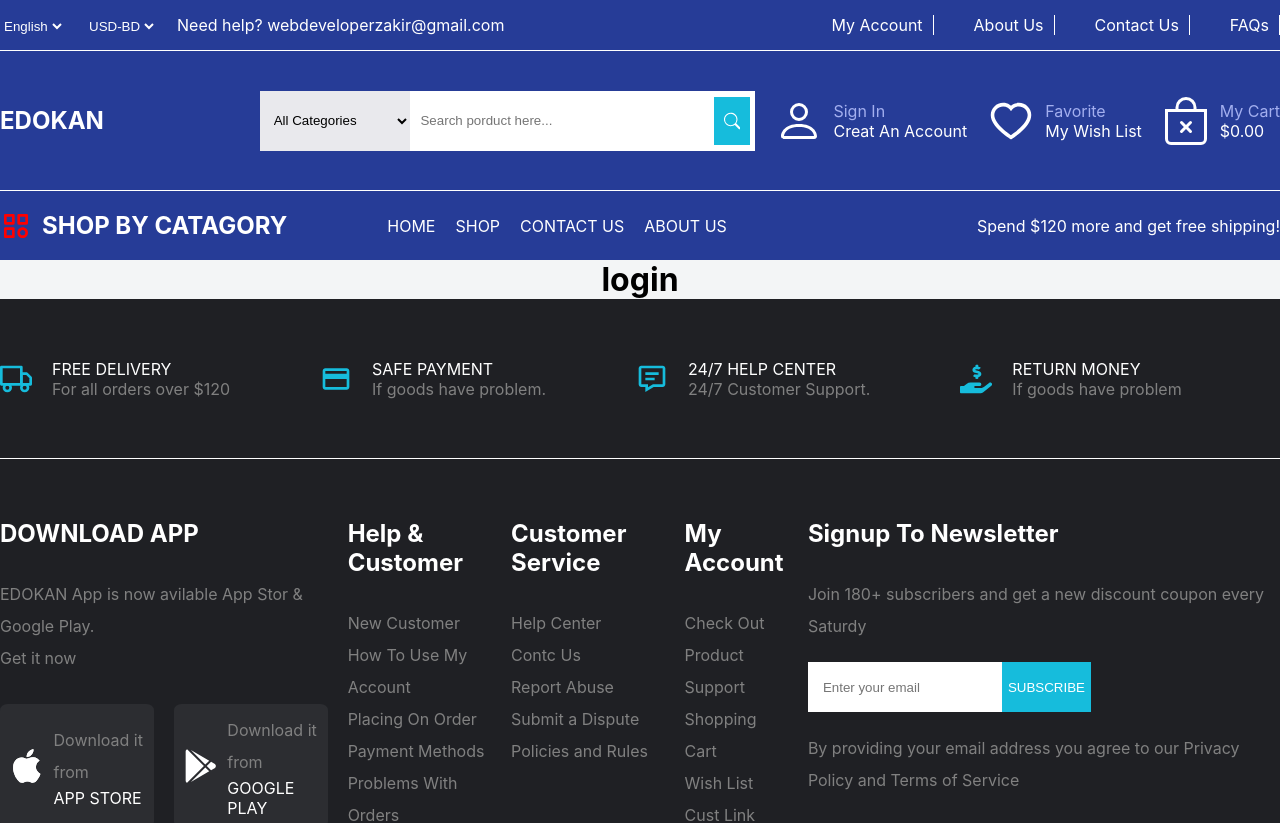
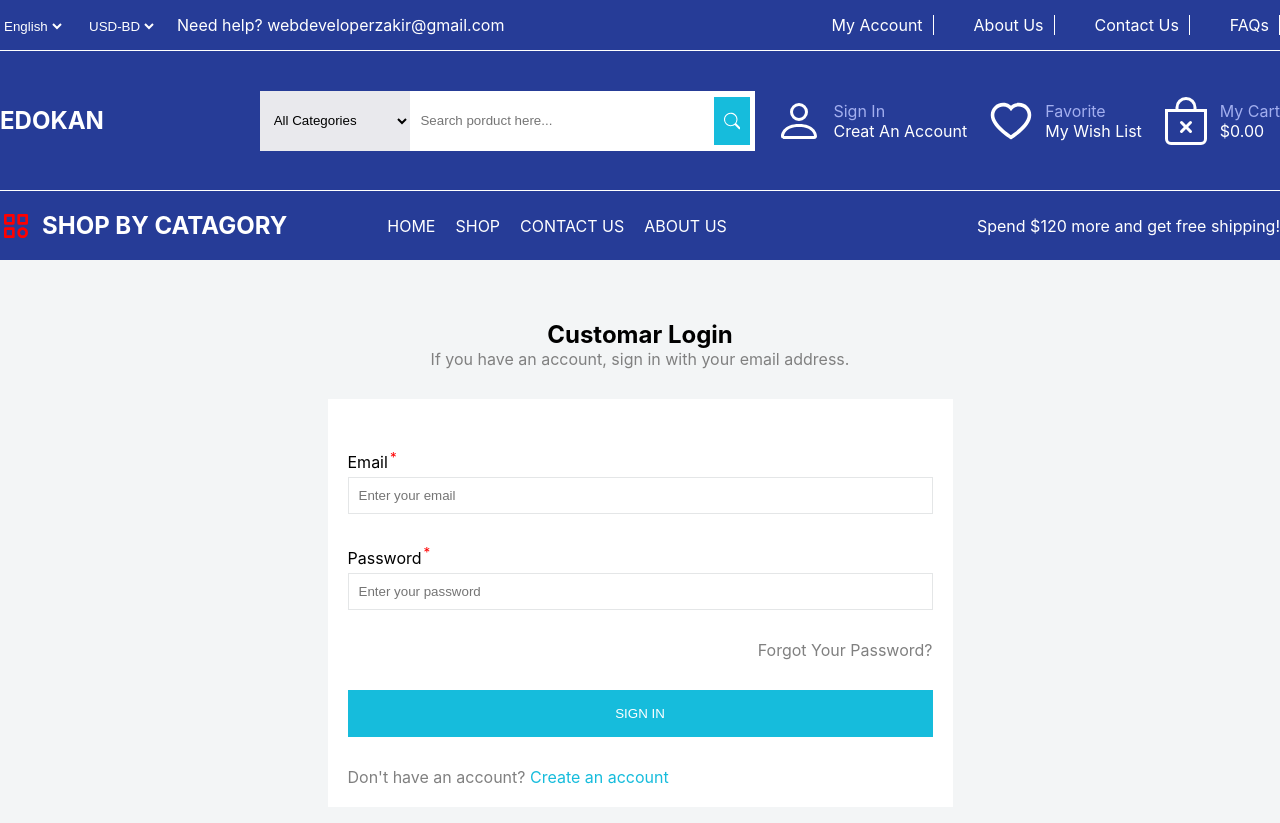
Before and after one commit to zakiralhasan/edokan, a React (Create React App) app: page /login in a window 1280 px wide. Shown: the top 823 px of the page. Built offline with nearby package versions, Linux system fonts and the light colour scheme.

Commit message:
feat:login page added
login page design done

```diff
--- a/package.json
+++ b/package.json
@@ -8,6 +8,7 @@
     "@testing-library/user-event": "^13.5.0",
     "react": "^18.2.0",
     "react-dom": "^18.2.0",
+    "react-hook-form": "^7.43.3",
     "react-icons": "^4.7.1",
     "react-router-dom": "^6.8.2",
     "react-scripts": "5.0.1",
--- a/src/App.js
+++ b/src/App.js
@@ -7,7 +7,6 @@
   return (
     <div className="App">
       <RouterProvider router={router}></RouterProvider>
-
     </div>
   );
 }
--- a/src/pages/home-page/Home.js
+++ b/src/pages/home-page/Home.js
@@ -1,6 +1,4 @@
 import React from 'react';
-import Navbar from '../shared/nav-bar/Navbar';
-import Footer from '../shared/footer/Footer';
 import BannerSection from './BannerSection';
 import BestSellingSection from './BestSellingSection';
 import FlashDealSection from './FlashDealSection';
--- a/src/pages/login-page/Login.js
+++ b/src/pages/login-page/Login.js
@@ -1,9 +1,53 @@
 import React from 'react';
+import { useForm } from 'react-hook-form';
+import { Link } from 'react-router-dom';
 
 const Login = () => {
+    const { register, handleSubmit, reset } = useForm();
+
+    const handlLoginForm = (data) => {
+
+    }
     return (
-        <div>
-            <h1>login</h1>
+        <div className='login-form-container'>
+            <form onSubmit={handleSubmit(handlLoginForm)}>
+                <div className='login-form-container__content'>
+                    <div className='login-form-container__content__top-section'>
+                        <h2>Customar Login</h2>
+                        <p>If you have an account, sign in with your email address.</p>
+                    </div>
+                    <div className='login-form-container__content__bottom-section'>
+                        <div>
+                            <label>
+                                <span className="">Email<sup className="starlabel">*</sup></span>
+                            </label>
+                            <input
+                                type="email"
+                                {...register("email")}
+                                className=""
+                                placeholder='Enter your email'
+                                required
+                            />
+                        </div>
+                        <div>
+                            <label>
+                                <span >Password<sup className="starlabel">*</sup></span>
+                            </label>
+                            <input
+                                type="password"
+                                {...register("password")}
+                                className=""
+                                placeholder='Enter your password'
+                                required
+                            />
+                        </div>
+                        <p className='bottom-section__forgot-pass'>Forgot Your Password?</p>
+                        <button>SIGN IN</button>
+                        <p className='bottom-section__create-account'>Don't have an account? <Link className='bottom-section__create-account__link' to="/register">Create an account</Link></p>
+                    </div>
+                </div>
+
+            </form>
         </div>
     );
 };
--- a/src/routes/MainRoute.js
+++ b/src/routes/MainRoute.js
@@ -8,8 +8,8 @@
     {
         path: '/', element: <MainLayout></MainLayout>, children: [
             { path: '/', element: <Home></Home> },
-            { path: 'login', element: <Login></Login> },
-            { path: 'register', element: <Register></Register> },
+            { path: '/login', element: <Login></Login> },
+            { path: '/register', element: <Register></Register> },
         ]
     }
 ])
--- a/src/styles/sass/global.css
+++ b/src/styles/sass/global.css
@@ -617,4 +617,71 @@
 .home-page__add p {
   color: #ffffff;
   font-size: 1.5rem;
+}
+
+.login-form-container {
+  max-width: 1540px;
+  margin: 0 auto;
+  display: flex;
+  justify-content: center;
+  align-items: center;
+}
+
+.login-form-container__content__top-section {
+  margin-top: 60px;
+}
+.login-form-container__content__top-section p {
+  color: #808080;
+}
+
+.login-form-container__content__bottom-section {
+  width: 625px;
+  background-color: #ffffff;
+  margin: 30px auto;
+  padding: 20px;
+}
+.login-form-container__content__bottom-section label {
+  display: block;
+  text-align: left;
+  margin-top: 30px;
+  color: black;
+}
+.login-form-container__content__bottom-section input {
+  display: block;
+  text-align: left;
+  width: 100%;
+  padding: 10px;
+  margin-top: 5px;
+  border: 1px solid #e4e6e7;
+  outline: none;
+}
+.login-form-container__content__bottom-section button {
+  background-color: #16BCDC;
+  color: #ffffff;
+  border: none;
+  outline: none;
+  width: 100%;
+  padding: 1rem;
+  margin: 30px auto;
+}
+
+.bottom-section__forgot-pass {
+  text-align: right;
+  margin-top: 30px;
+  color: #808080;
+}
+
+.bottom-section__create-account {
+  text-align: left;
+  color: #808080;
+}
+
+.bottom-section__create-account__link {
+  text-decoration: none;
+  color: #16BCDC;
+}
+
+.starlabel {
+  margin-left: 2px;
+  color: red;
 }/*# sourceMappingURL=global.css.map */
--- a/src/styles/sass/pages/_index.scss
+++ b/src/styles/sass/pages/_index.scss
@@ -1 +1,3 @@
 @import "./home";
+@import "./login";
+@import "./register";
--- /dev/null
+++ b/src/styles/sass/pages/_login.scss
@@ -0,0 +1,70 @@
+.login-form-container {
+    @include content-max-width;
+    @include get-item-center;
+}
+
+//login page top section
+.login-form-container__content__top-section {
+    margin-top: 60px;
+
+    p {
+        color: $gray;
+    }
+}
+
+//login page bottom section
+.login-form-container__content__bottom-section {
+    width: 625px;
+    background-color: $white;
+    margin: 30px auto;
+    padding: 20px;
+
+    label {
+        display: block;
+        text-align: left;
+        margin-top: 30px;
+        color: black;
+
+    }
+
+    input {
+        display: block;
+        text-align: left;
+        width: 100%;
+        padding: 10px;
+        margin-top: 5px;
+        border: 1px solid #e4e6e7;
+        outline: none;
+    }
+
+    button {
+        background-color: $product-btn-color;
+        color: $white;
+        @include clear-border;
+        width: 100%;
+        padding: 1rem;
+        margin: 30px auto;
+    }
+}
+
+.bottom-section__forgot-pass {
+    text-align: right;
+    margin-top: 30px;
+    color: $gray;
+}
+
+.bottom-section__create-account {
+    text-align: left;
+    color: $gray;
+}
+
+.bottom-section__create-account__link {
+    text-decoration: none;
+    color: $product-btn-color;
+}
+
+//used for red star label
+.starlabel {
+    margin-left: 2px;
+    color: red;
+}
```
Also changed, not shown: src/styles/sass/pages/_register.scss (added), 2 other files (tests, documents, lock files or other folders).
